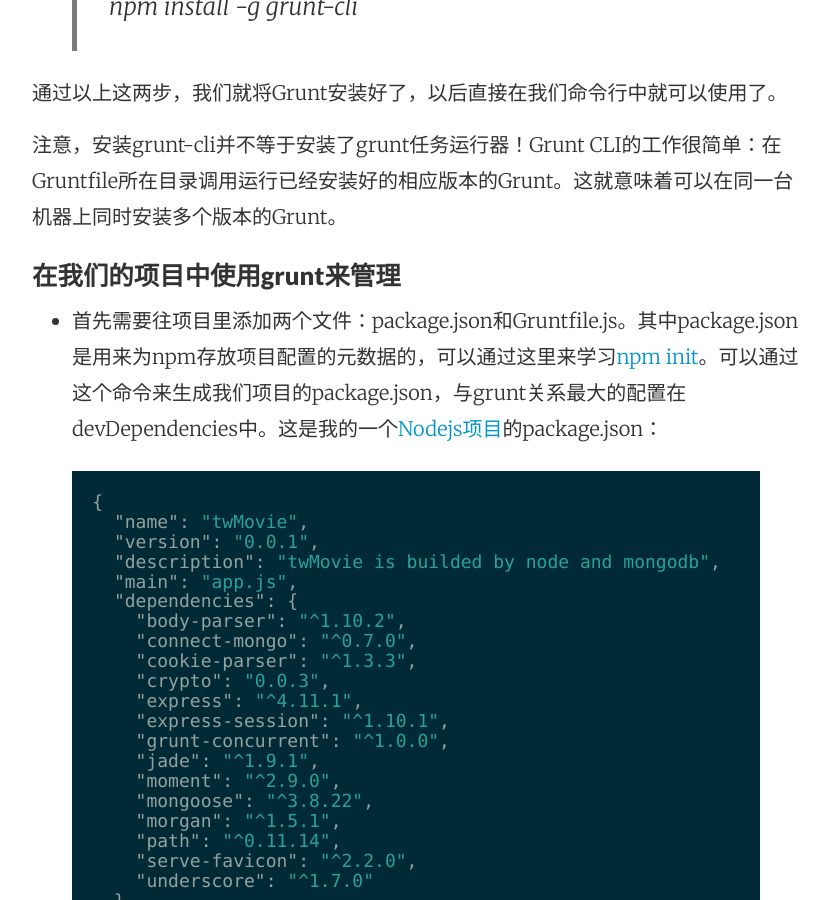
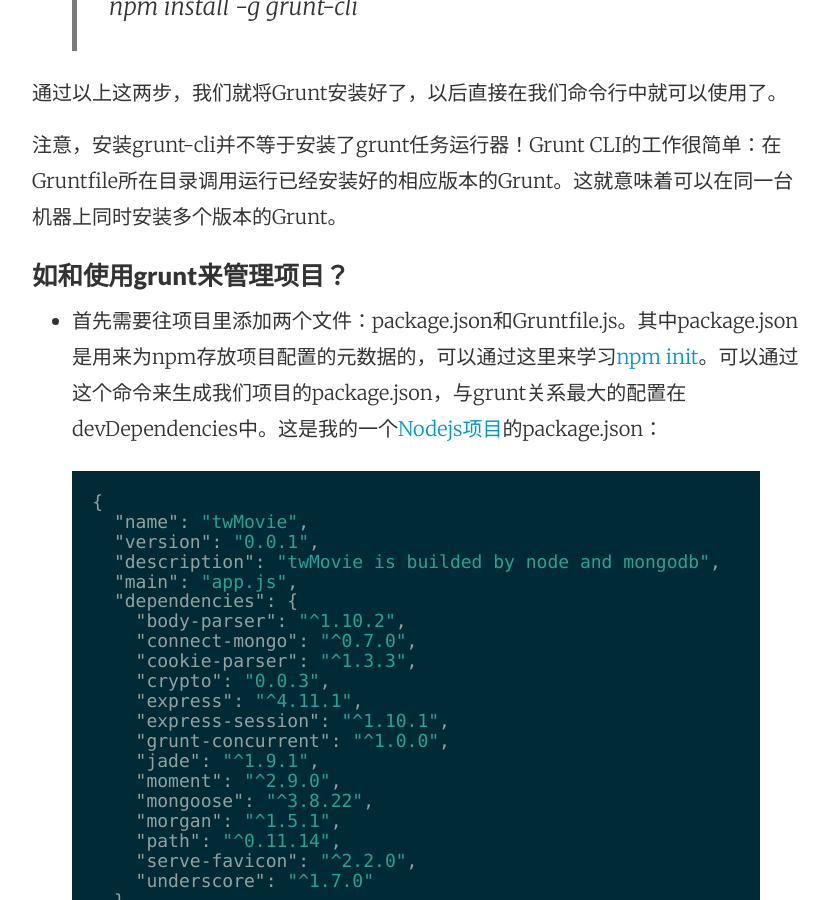
Before and after one commit to tw93/tw93.github.io, a Jekyll site: the page built from _posts/2015-02-17-yeoman-grunt-bower-2.md, in a window 1280 px wide and 900 px high, scrolled down 1775 px. Shown: the whole window, without its empty margins (224-1053 px from the left). Built offline with Jekyll 4.4.1, drawn with Linux system fonts in a browser that asks for light colours.

Commit message:
修改了grunt

```diff
--- a/_posts/2015-02-17-yeoman-grunt-bower-2.md
+++ b/_posts/2015-02-17-yeoman-grunt-bower-2.md
@@ -31,7 +31,7 @@ Grunt是一个庞大的生态系统，每天都在成长。你可以自由的选
 
 注意，安装grunt-cli并不等于安装了grunt任务运行器！Grunt CLI的工作很简单：在Gruntfile所在目录调用运行已经安装好的相应版本的Grunt。这就意味着可以在同一台机器上同时安装多个版本的Grunt。
 
-####在我们的项目中使用grunt来管理
+####如和使用grunt来管理项目？
 
  - 首先需要往项目里添加两个文件：package.json和Gruntfile.js。其中package.json是用来为npm存放项目配置的元数据的，可以通过这里来学习[npm init](https://docs.npmjs.com/cli/init){:target="_blank"}。可以通过这个命令来生成我们项目的package.json，与grunt关系最大的配置在devDependencies中。这是我的一个[Nodejs项目](https://github.com/tw93/twMovie){:target="_blank"}的package.json：
 
```
